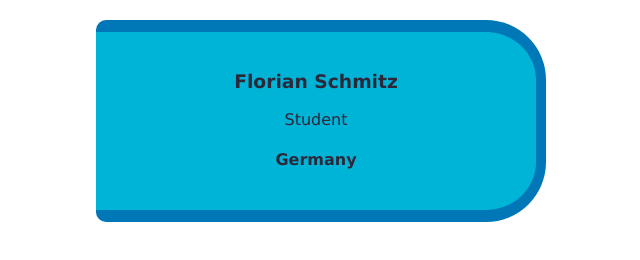
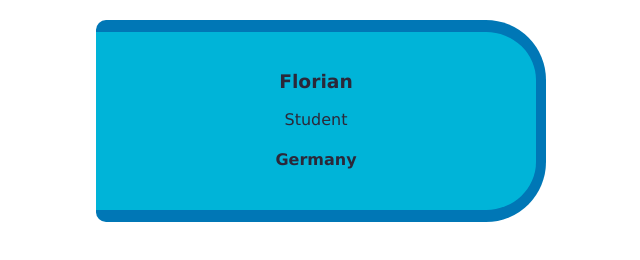
Before and after one commit to Flzockt/buisness-card, a plain HTML site: page index.html in a window 1280 px wide. Shown: the whole page, without its empty margins (319-959 px from the left). Drawn offline with nearby package versions, Linux system fonts and the light colour scheme.

Commit message:
Update index.html

```diff
--- a/index.html
+++ b/index.html
@@ -5,7 +5,7 @@
     <body>
         <div class="card">
             <div >
-                <h3>Florian Schmitz</h3>
+                <h3>Florian </h3>
                 <p>Student</p>
                 <h4>Germany</h4>
             </div>
```
